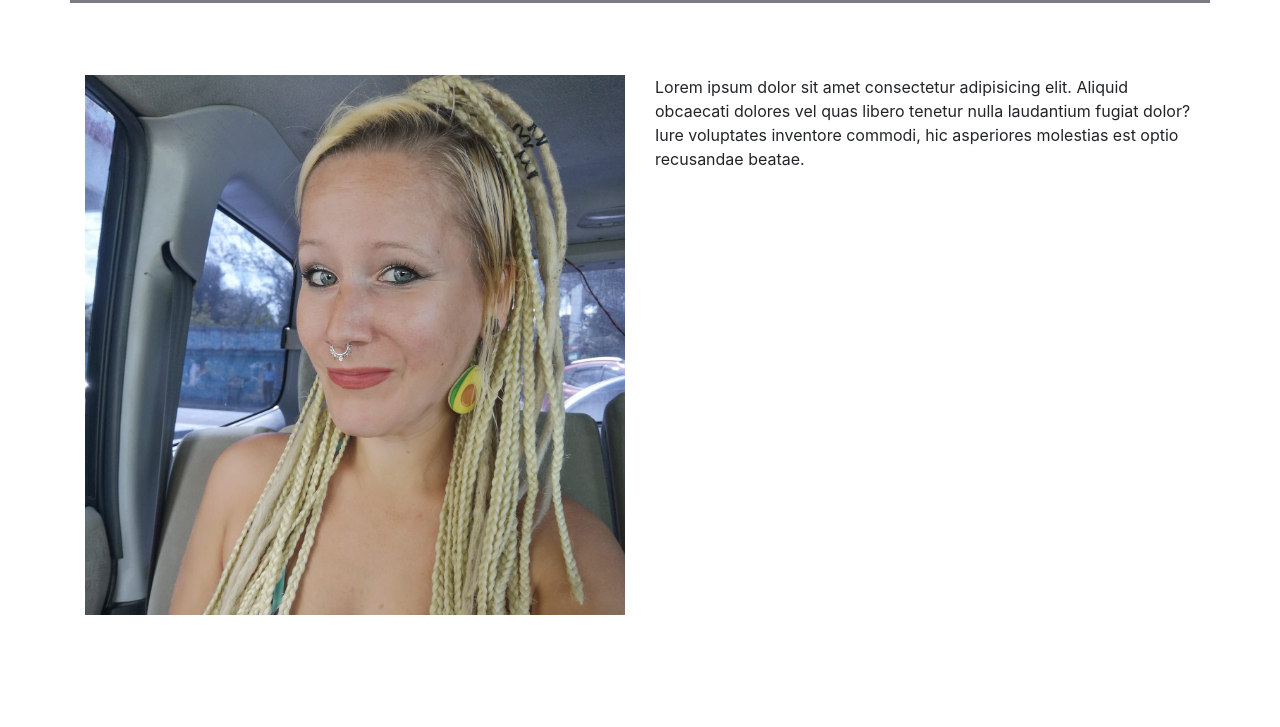
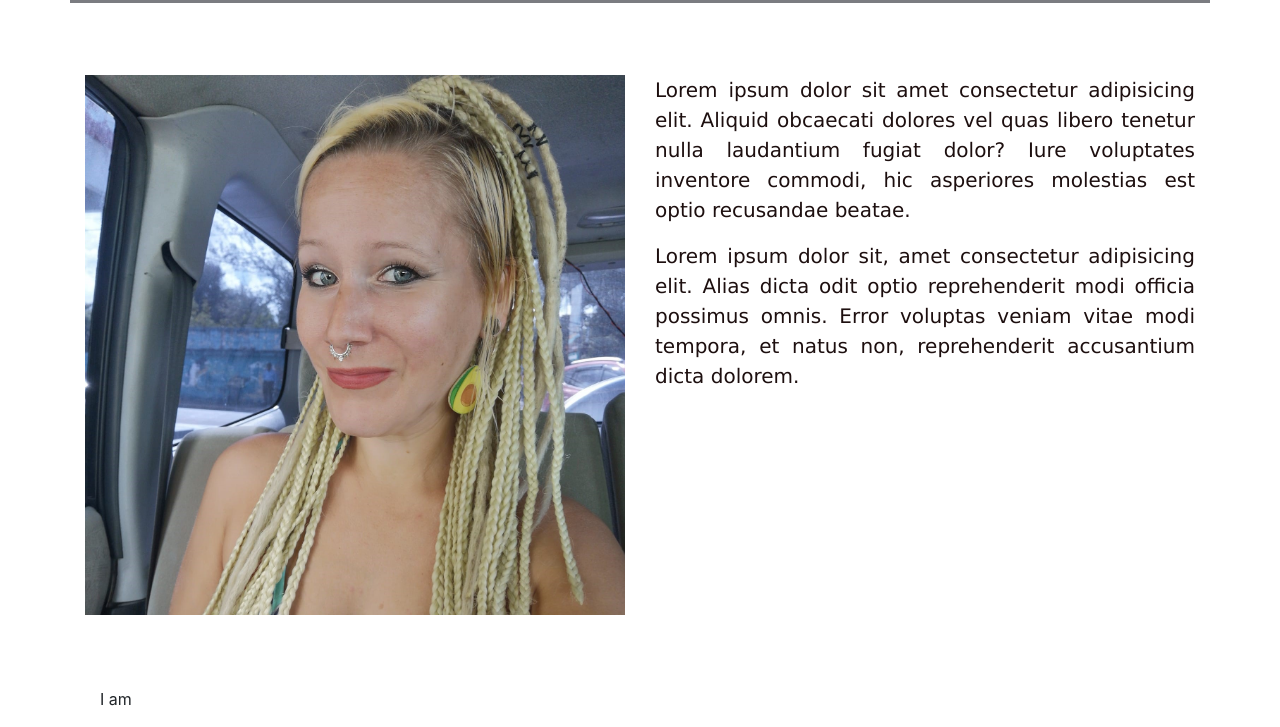
Before and after one commit to Roxayp/Intro, a plain HTML site: page index.html in a window 1280 px wide. Shown: the part 169-896 px from the top of the page. Before the commit the page ends 800 px from the top, so only its background shows below. Drawn offline with nearby package versions, Linux system fonts and the light colour scheme.

Commit message:
added css

```diff
--- a/assets/styles/style.css
+++ b/assets/styles/style.css
@@ -1,3 +1,4 @@
+@import url('https://fonts.googleapis.com/css?family=Source+Code+Pro');
 body {
     background-color: #D4DBE2;
 }
@@ -30,3 +31,10 @@ footer {
 .pfp {
     max-width: 100%;
 }
+.introtext {
+    font-family: Verdana, Geneva, Tahoma, sans-serif;
+    font-size: 20px;
+    text-align: justify;
+    color: #1D0F0F;
+
+}
--- a/index.html
+++ b/index.html
@@ -7,6 +7,9 @@
     <link rel="stylesheet" href="assets/styles/style.css">
     <script href="assets/scripts/script.js"></script>
     <link rel="stylesheet" href="https://maxcdn.bootstrapcdn.com/bootstrap/4.5.2/css/bootstrap.min.css">
+    <script src="https://ajax.googleapis.com/ajax/libs/jquery/3.5.1/jquery.min.js"></script>
+    <link href="https://fonts.googleapis.com/css?family=Raleway:200,100,400" rel="stylesheet" type="text/css" />
+    <link href="assets/images/favicon.ico" rel="icon">
     <title>Roxanne Proulx</title>
 </head>
 <body>
@@ -39,16 +42,17 @@
                 <img src="assets/images/pfp.jpg" alt="roxanne" class="pfp">
                <!-- PF pic -->
             </div>
-            <div class="col-md-6">
+            <div class="col-md-6 introtext">
                 <p>Lorem ipsum dolor sit amet consectetur adipisicing elit. Aliquid obcaecati dolores vel quas libero tenetur nulla laudantium fugiat dolor? Iure voluptates inventore commodi, hic asperiores molestias est optio recusandae beatae.</p>
+                <p>Lorem ipsum dolor sit, amet consectetur adipisicing elit. Alias dicta odit optio reprehenderit modi officia possimus omnis. Error voluptas veniam vitae modi tempora, et natus non, reprehenderit accusantium dicta dolorem.</p>
+
             </div>
     </div>
-
+    <br><br><br>
     <div class="container Iam">
         <div class="row">
-            <div class="col-md-12">
-                <!-- I am -->
-            </div>
+            <div class="col-md-12 dynamic">
+                <p>I am <span class="typed-text"></span></p>
         </div>
     </div>
 
```
Also changed, not shown: assets/images/favicon.ico (added), assets/scripts/script.js (added).
